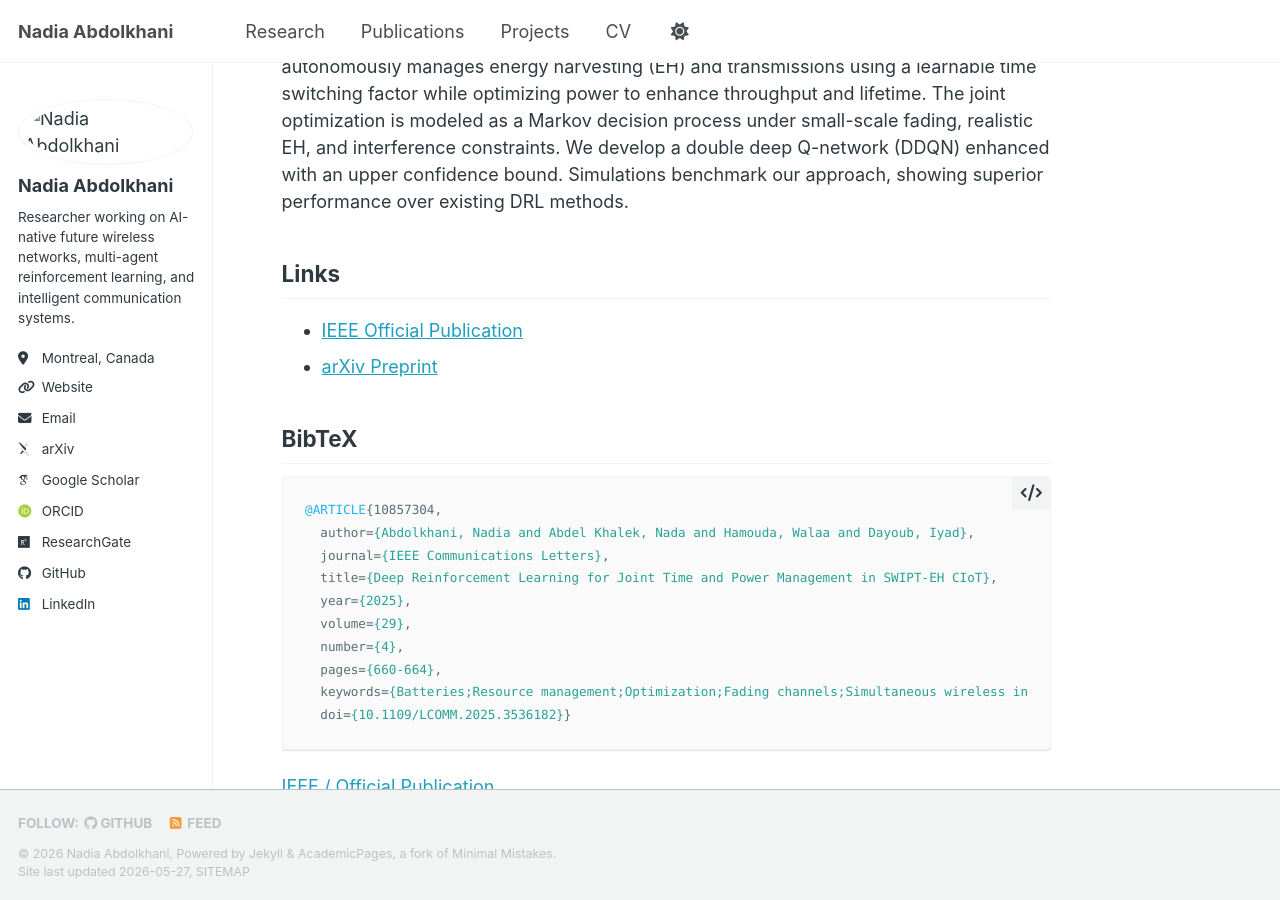
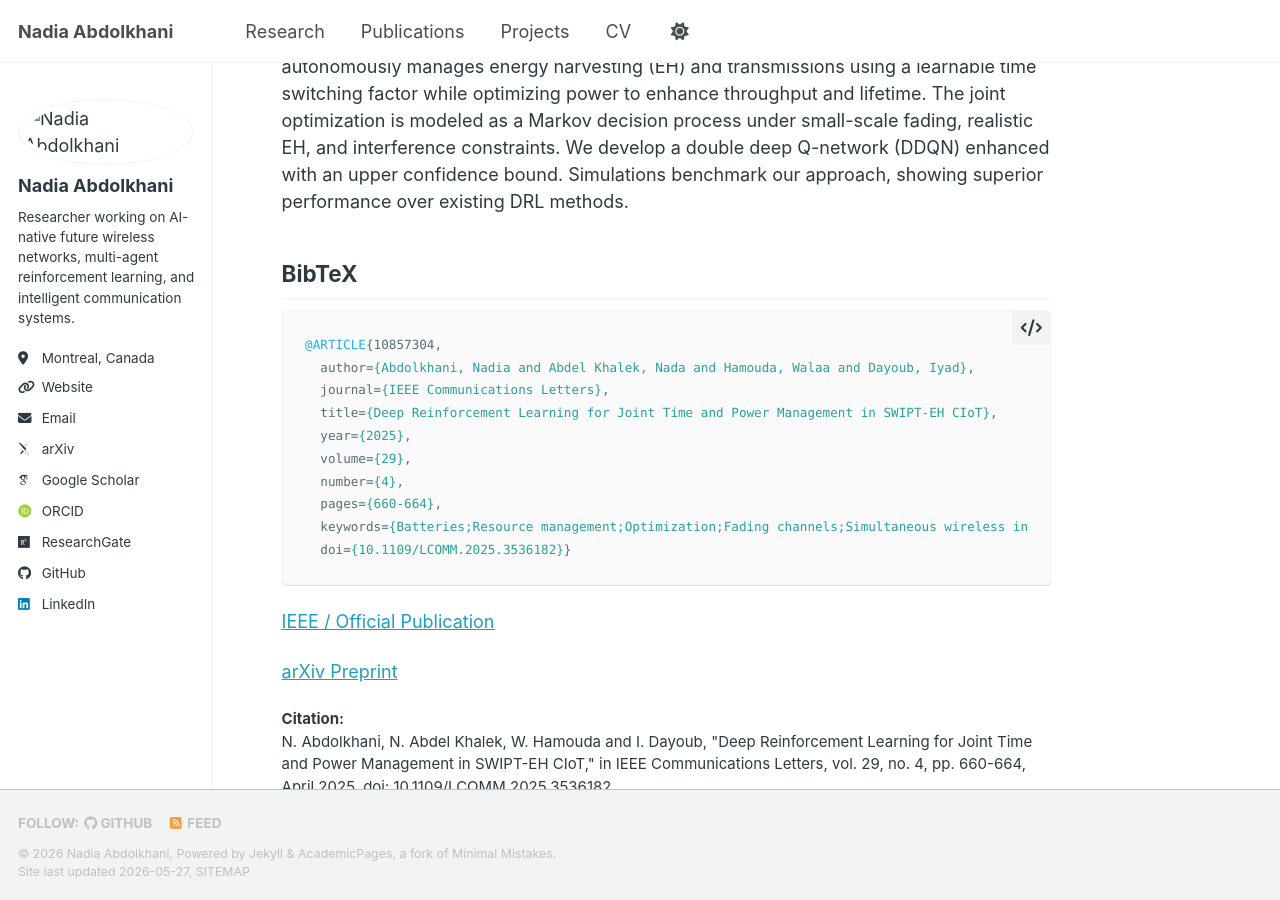
Before and after one commit to NAbdolkhani/NAbdolkhani.github.io, a Jekyll site: the page built from _publications/2025-01-01-swipt-time-power.md, in a window 1280 px wide and 900 px high, scrolled down 368 px. Built offline with Jekyll 4.4.1, drawn with Linux system fonts in a browser that asks for light colours; some web fonts are replaced; a script bundle is joined from its source files by our own code; library files that are not in the unit come from our copies.

Commit message:
Update 2025-01-01-swipt-time-power.md

```diff
--- a/_publications/2025-01-01-swipt-time-power.md
+++ b/_publications/2025-01-01-swipt-time-power.md
@@ -15,10 +15,6 @@ citation: 'N. Abdolkhani, N. Abdel Khalek, W. Hamouda and I. Dayoub, "Deep Reinf
 
 This letter presents a novel deep reinforcement learning (DRL) approach for joint time allocation and power control in a cognitive Internet of Things (CIoT) system with simultaneous wireless information and power transfer (SWIPT). The CIoT transmitter autonomously manages energy harvesting (EH) and transmissions using a learnable time switching factor while optimizing power to enhance throughput and lifetime. The joint optimization is modeled as a Markov decision process under small-scale fading, realistic EH, and interference constraints. We develop a double deep Q-network (DDQN) enhanced with an upper confidence bound. Simulations benchmark our approach, showing superior performance over existing DRL methods.
 
-## Links
-
-- [IEEE Official Publication](https://ieeexplore.ieee.org/document/10857304)
-- [arXiv Preprint](https://arxiv.org/abs/2512.15062)
 
 ## BibTeX
 
```
